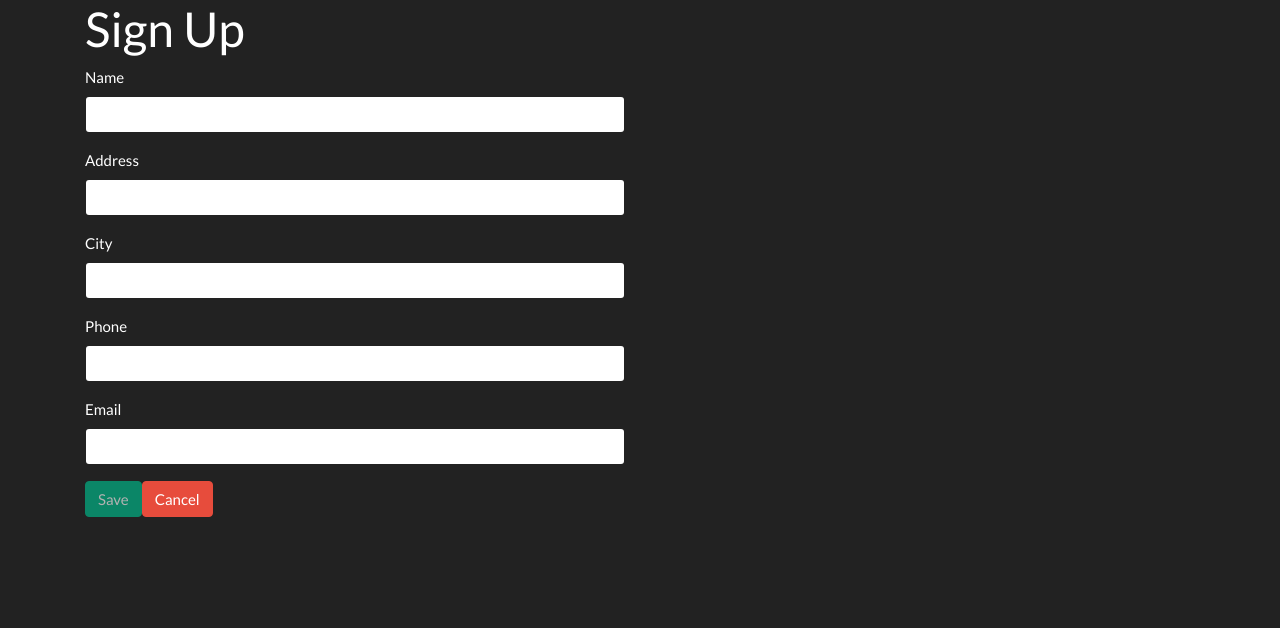
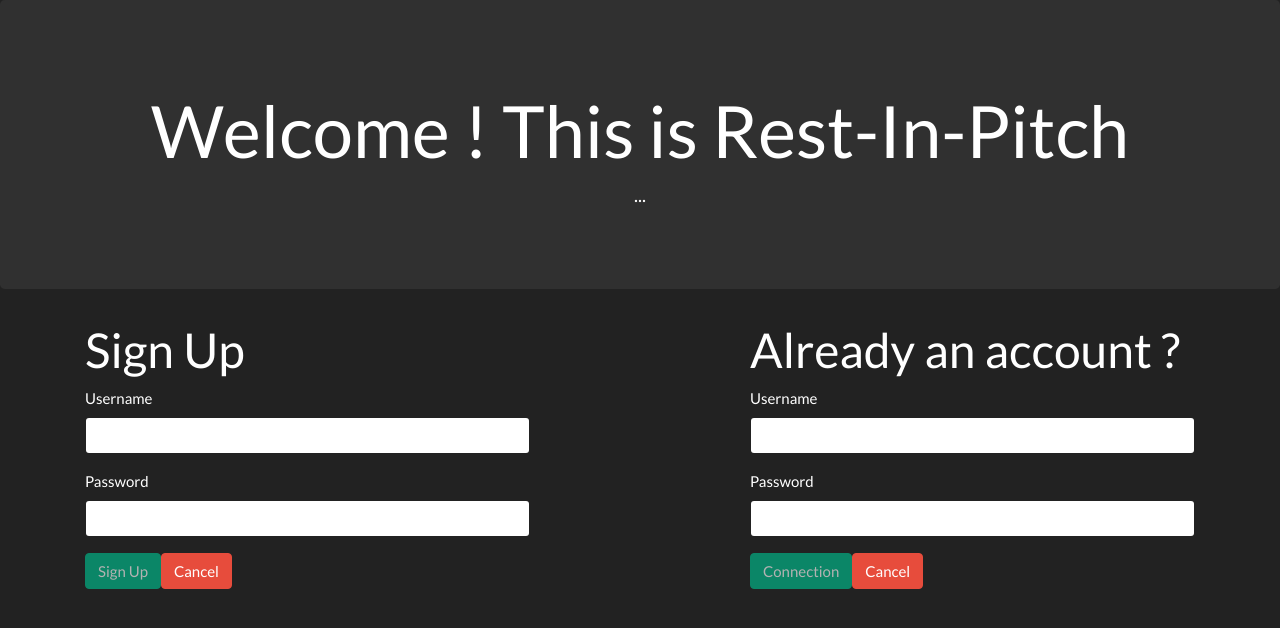
Before and after one commit to myracool/rest-in-pitch, an Angular app in the folder frontend/: page /user-create in a window 1280 px wide. Shown: the top 628 px of the page. Built offline with nearby package versions, Linux system fonts and the light colour scheme.

Commit message:
ajout classe pour connexion user + ajout nouvelle page de serie (pas encore fonctionnel)

```diff
--- a/frontend/src/app/show/show.component.html
+++ b/frontend/src/app/show/show.component.html
@@ -1,6 +1,3 @@
-
-
-
 <div class="jumbotron">
   <span class="container">
   <a [routerLink]="['/user-create']" class="btn btn-primary" role="button">Sign Up</a>
@@ -171,3 +168,11 @@
    </div>
  </div>
 </div>
+<div class="btn-toolbar float-right" role="toolbar" aria-label="Toolbar with button groups">
+  <div class="btn-group mr-2" role="group" aria-label="First group">
+    <a (click)="getNextPage(1)"class="btn btn-secondary" role="button">1</a>
+    <a (click)="getNextPage(2)"class="btn btn-secondary" role="button">2</a>
+    <a (click)="getNextPage(3)"class="btn btn-secondary" role="button">3</a>
+    <a (click)="getNextPage(4)"class="btn btn-secondary" role="button">4</a>
+  </div>
+</div>
--- a/frontend/src/app/show/show.component.ts
+++ b/frontend/src/app/show/show.component.ts
@@ -16,6 +16,12 @@ export class ShowComponent implements OnInit {
     this.shows = data;
   });
   }
+
+  getNextPage(page) {
+     this.http.get('http://localhost:8080/rest-in-pitch/rest/shows/page/'+page).subscribe( data => {
+       this.shows = data;
+     });
+   }
 
   search() :void {
      this.res = (<HTMLInputElement>document.getElementById("search")).value;
--- a/frontend/src/app/user-create/user-create.component.html
+++ b/frontend/src/app/user-create/user-create.component.html
@@ -1,33 +1,55 @@
+<div class="jumbotron">
+  <span class="container">
+  </span>
+
+<h1 class="display-3 text-center">Welcome ! This is Rest-In-Pitch</h1>
+<p class="lead text-center">...</p>
+</div>
+
 <div class="container h-100">
-  <h1>Sign Up</h1>
-  <div class="row align-middle">
-    <div class="col-md-6">
+
+  <div class="row">
+    <div class="col-md-5 align-center">
+      <h1>Sign Up</h1>
       <form (ngSubmit)="saveContact()" #contactForm="ngForm">
         <div class="form-group">
-          <label for="name">Name</label>
-          <input type="text" class="form-control" [(ngModel)]="user.name" name="name" required>
+          <label for="name">Username</label>
+          <input type="text" class="form-control" [(ngModel)]="user.username" name="username" required>
         </div>
         <div class="form-group">
-          <label for="name">Address</label>
-          <input type="text" class="form-control" [(ngModel)]="user.address" name="address" required>
+          <label for="name">Password</label>
+          <input type="password" class="form-control" [(ngModel)]="user.password" name="password" required>
         </div>
         <div class="form-group">
-          <label for="name">City</label>
-          <input type="text" class="form-control" [(ngModel)]="user.city" name="city" required>
-        </div>
-        <div class="form-group">
-          <label for="name">Phone</label>
-          <input type="phone" class="form-control" [(ngModel)]="user.phone" name="phone" required>
-        </div>
-        <div class="form-group">
-          <label for="name">Email</label>
-          <input type="email" class="form-control" [(ngModel)]="user.email" name="email" required>
-        </div>
-        <div class="form-group">
-          <button type="submit" class="btn btn-success" [disabled]="!contactForm.form.valid">Save</button>
+          <button type="submit" class="btn btn-success" [disabled]="!contactForm.form.valid">Sign Up</button>
           <a (click)="backClicked()" class="btn btn-danger" role="button">Cancel</a>
         </div>
       </form>
-    </div>
   </div>
+
+  <div class="col-md-2 align-center">
 </div>
+
+  <div class="col-md-5 align-center">
+    <h1> Already an account ?</h1>
+
+    <!-- <form (ngSubmit)="saveContact()" #contactForm="ngForm"> -->
+    <form>
+      <div class="form-group">
+        <label for="name">Username</label>
+        <input type="text" class="form-control" [(ngModel)]="user.username" name="username" required>
+      </div>
+      <div class="form-group">
+        <label for="name">Password</label>
+        <input type="password" class="form-control" [(ngModel)]="user.password" name="password" required>
+      </div>
+      <div class="form-group">
+        <button type="submit" class="btn btn-success" [disabled]="!contactForm.form.valid">Connection</button>
+        <a (click)="backClicked()" class="btn btn-danger" role="button">Cancel</a>
+      </div>
+    </form>
+</div>
+
+
+</div>
+</div>
```
Also changed, not shown: 2 other files (tests, documents, lock files or other folders).
